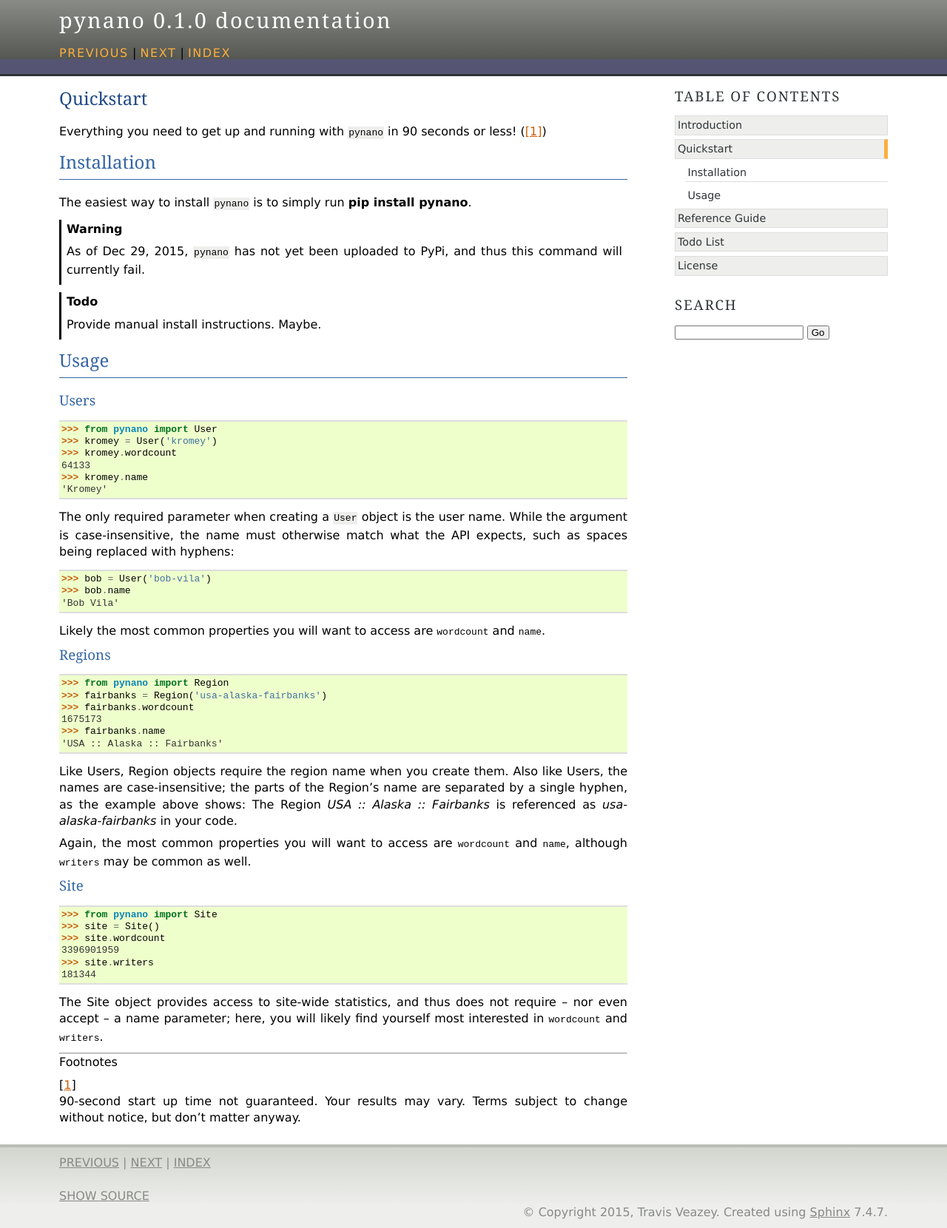
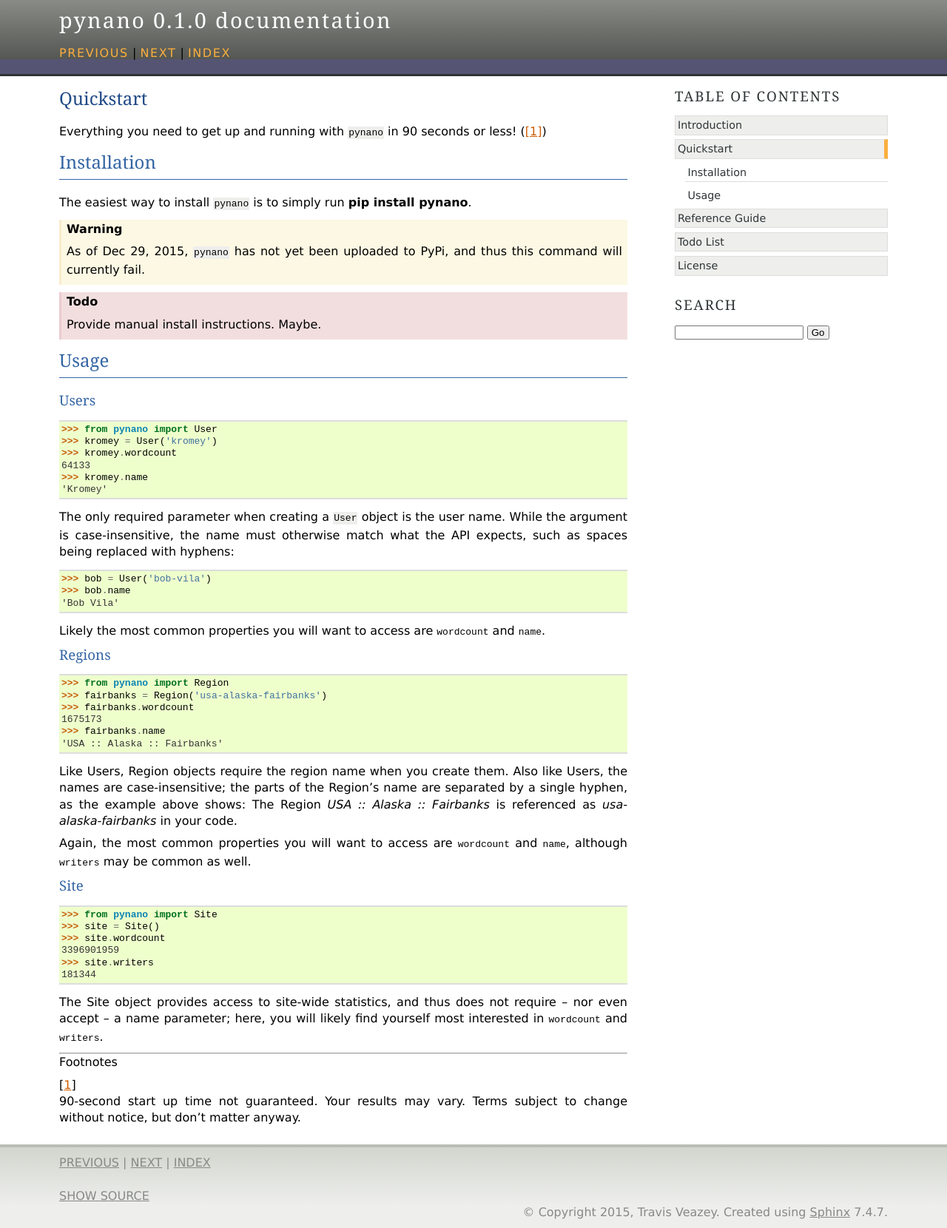
Before and after one commit to Kromey/pynano, a Sphinx documentation site: the page built from docs/quickstart.rst, in a window 1280 px wide. Shown: the whole page at 74% size. Built offline with Sphinx 7.4.7, drawn with Linux system fonts in a browser that asks for light colours; pages that are not in the unit, such as notebooks, are missing from menus.

Commit message:
Colorize "admonition" boxes

```diff
--- a/docs/_static/extended.css
+++ b/docs/_static/extended.css
@@ -21,3 +21,19 @@ div.toctree-wrapper.compound ul {
 div.toctree-wrapper.compound li.toctree-l1 {
 	margin: 0px;
 }
+
+/* Styles for note boxes */
+.admonition.warning {
+	background-color:  #fcf8e3;
+	border-left-color: #faebcc;
+}
+
+.admonition.note {
+	background-color:  #d9edf7;
+	border-left-color: #bce8f1;
+}
+
+.admonition.admonition-todo {
+	background-color:  #f2dede;
+	border-left-color: #ebccd1;
+}
```
